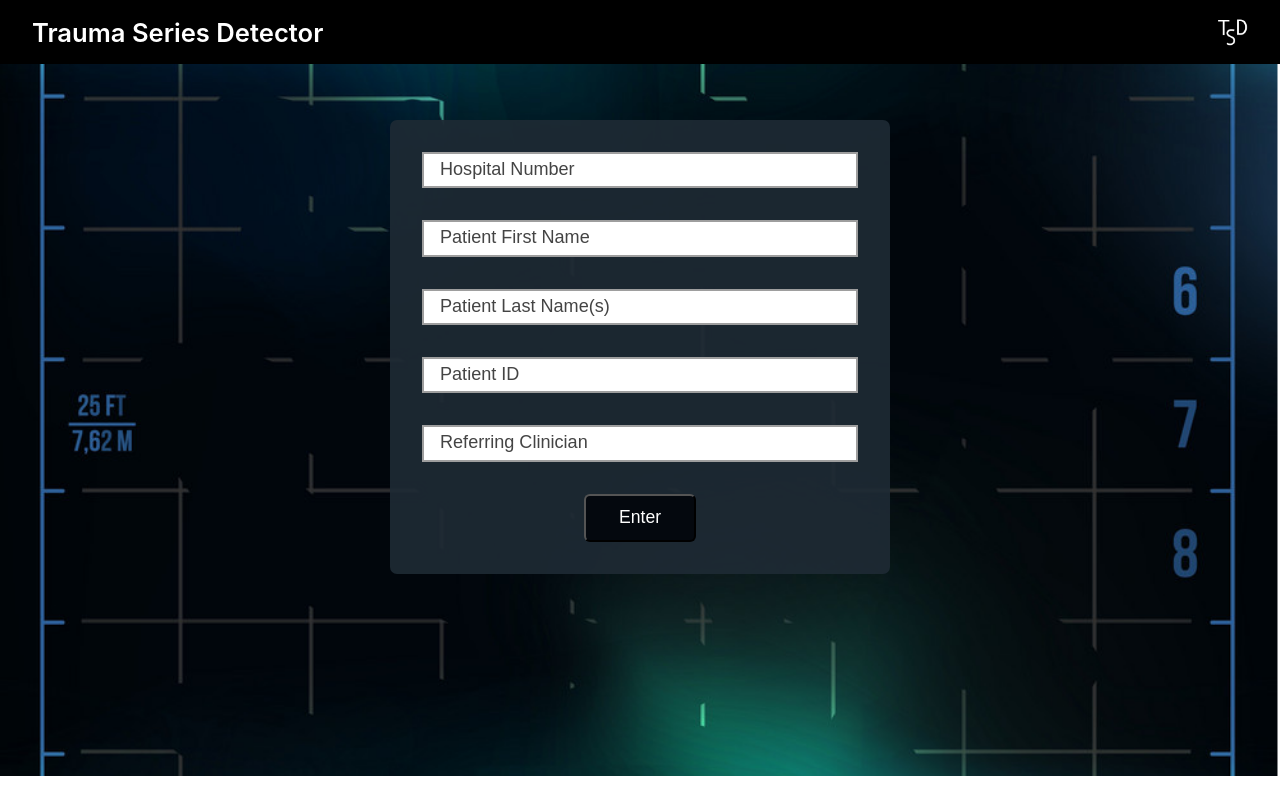
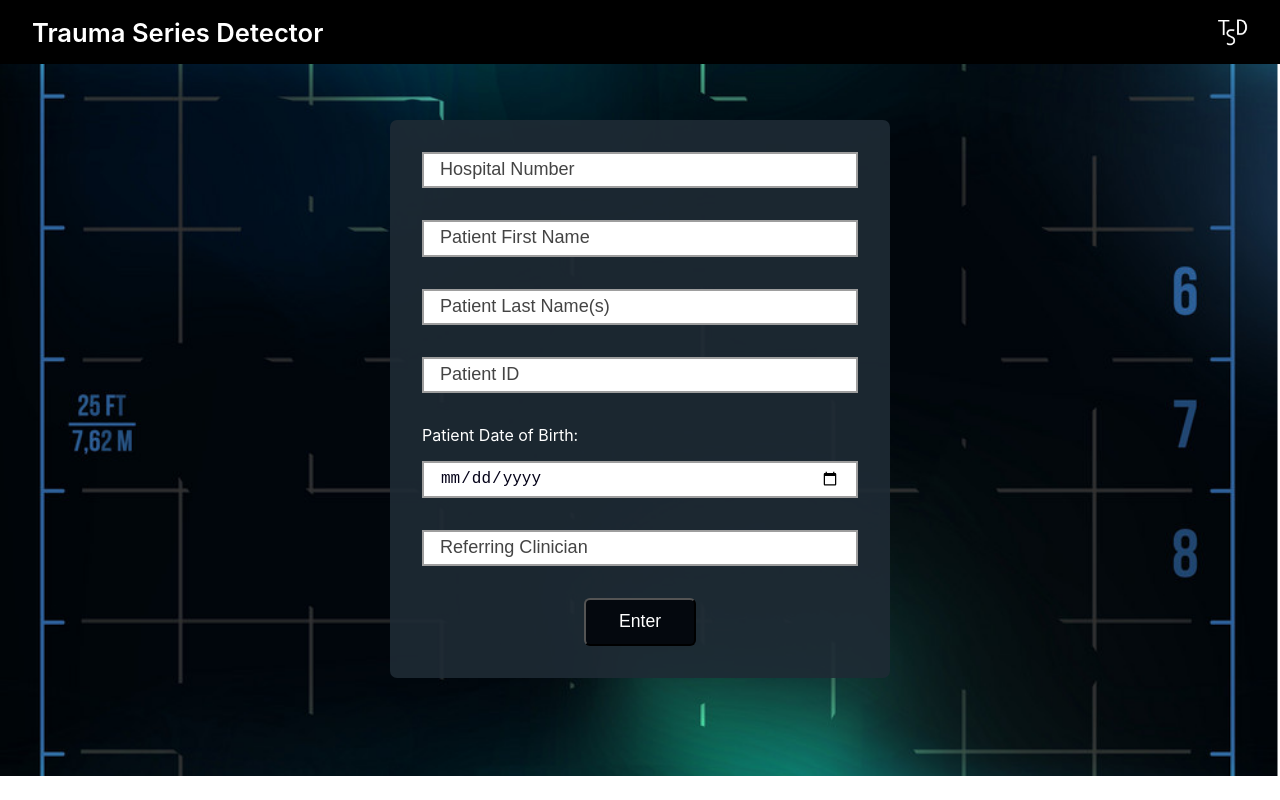
Before and after one commit to iamndlovu/trauma_series_detector, a React (Create React App) app in the folder client/: page / in a window 1280 px wide. Built offline with nearby package versions, Linux system fonts and the light colour scheme.

Commit message:
uhmmm...

```diff
--- a/client/src/components/form/PatientDetailsForm.js
+++ b/client/src/components/form/PatientDetailsForm.js
@@ -9,6 +9,7 @@ const PatientDetailsForm = ({ formData, formControls }) => {
 		hospitalNumber,
 		patientID,
 		referringClinician,
+		dateOfBirth,
 	} = formData;
 
 	const {
@@ -17,6 +18,7 @@ const PatientDetailsForm = ({ formData, formControls }) => {
 		onChangeHospitalNumber,
 		onChangeClinician,
 		onChangePatientID,
+		onChangeDateOfBirth,
 		submitForm,
 	} = formControls;
 
@@ -63,6 +65,16 @@ const PatientDetailsForm = ({ formData, formControls }) => {
 				/>
 			</div>
 			<div className={styles.formGroup}>
+				<label>Patient Date of Birth:</label>
+				<input
+					type="date"
+					required
+					placeholder="Patient Date of Birth"
+					value={dateOfBirth}
+					onChange={onChangeDateOfBirth}
+				/>
+			</div>
+			<div className={styles.formGroup}>
 				<label className={styles.offscreen}>Referring Clinician</label>
 				<input
 					type="text"
--- a/client/src/components/form/PatientDetailsForm.module.css
+++ b/client/src/components/form/PatientDetailsForm.module.css
@@ -38,6 +38,14 @@
 	z-index: -10;
 }
 
+.Form .formGroup label {
+	color: #fff;
+	display: flex;
+	width: 100%;
+	justify-content: flex-start;
+	margin-bottom: 1rem;
+}
+
 .Form .formGroup input,
 .Form .formGroup textarea {
 	height: 2.27rem;
--- a/client/src/components/report/FullReportTable.js
+++ b/client/src/components/report/FullReportTable.js
@@ -10,6 +10,7 @@ const FullReportTable = React.forwardRef(
 			hospitalNumber,
 			patientID,
 			referringClinician,
+			dateOfBirth,
 		} = formData;
 
 		return (
@@ -20,6 +21,7 @@ const FullReportTable = React.forwardRef(
 							<th>First Name:</th>
 							<th>Last Name(s):</th>
 							<th>Patient ID:</th>
+							<th>Date of Birth</th>
 							<th>Hospital Number:</th>
 							<th>Referring Clinician:</th>
 						</tr>
@@ -29,6 +31,7 @@ const FullReportTable = React.forwardRef(
 							<td>{patientFirstName}</td>
 							<td>{patientLastName}</td>
 							<td>{patientID}</td>
+							<td>{dateOfBirth}</td>
 							<td>{hospitalNumber}</td>
 							<td>{referringClinician}</td>
 						</tr>
--- a/client/src/home.js
+++ b/client/src/home.js
@@ -137,6 +137,7 @@ export const ImageUpload = () => {
 	const [patientLastName, setPatientLastName] = useState('');
 	const [hospitalNumber, sethospitalNumber] = useState('');
 	const [patientID, setPatientID] = useState('');
+	const [dateOfBirth, setDateOfBirth] = useState('');
 	const [referringClinician, setreferringClinician] = useState('');
 	const [showForm, setShowForm] = useState(true);
 
@@ -147,6 +148,8 @@ export const ImageUpload = () => {
 	const onChangeHospitalNumber = e => sethospitalNumber(e.target.value);
 	const onChangeClinician = e => setreferringClinician(e.target.value);
 	const onChangePatientID = e => setPatientID(e.target.value);
+	const onChangeDateOfBirth = e => setDateOfBirth(e.target.value);
+
 	const submitForm = e => {
 		e.preventDefault();
 		setShowForm(false);
@@ -216,7 +219,7 @@ export const ImageUpload = () => {
 				maxWidth={false}
 				className={classes.mainContainer}
 				disableGutters={true}
-				style={{position: 'relative'}}
+				style={{ position: 'relative' }}
 			>
 				<Grid
 					className={classes.gridContainer}
@@ -234,6 +237,7 @@ export const ImageUpload = () => {
 								hospitalNumber,
 								patientID,
 								referringClinician,
+								dateOfBirth,
 							}}
 							formControls={{
 								onChangeFirstName,
@@ -241,6 +245,7 @@ export const ImageUpload = () => {
 								onChangeHospitalNumber,
 								onChangeClinician,
 								onChangePatientID,
+								onChangeDateOfBirth,
 								submitForm,
 							}}
 						/>
@@ -258,6 +263,7 @@ export const ImageUpload = () => {
 								patientLastName,
 								hospitalNumber,
 								patientID,
+								dateOfBirth,
 								referringClinician,
 							}}
 						/>
```
Also changed, not shown: 2 other files (tests, documents, lock files or other folders).
